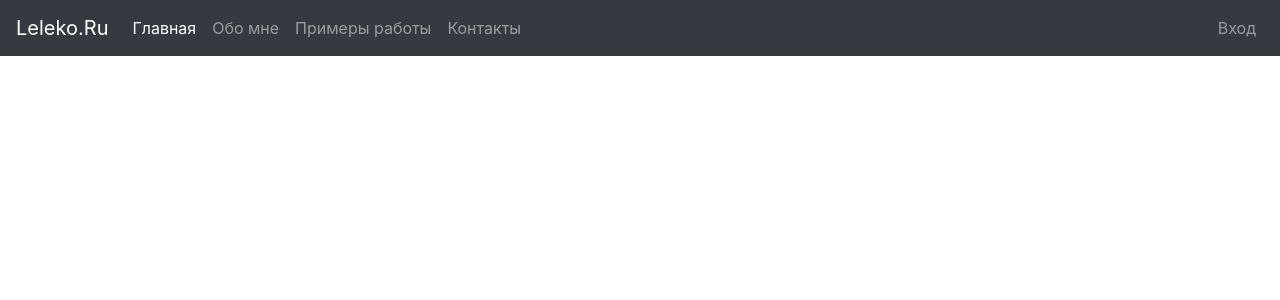
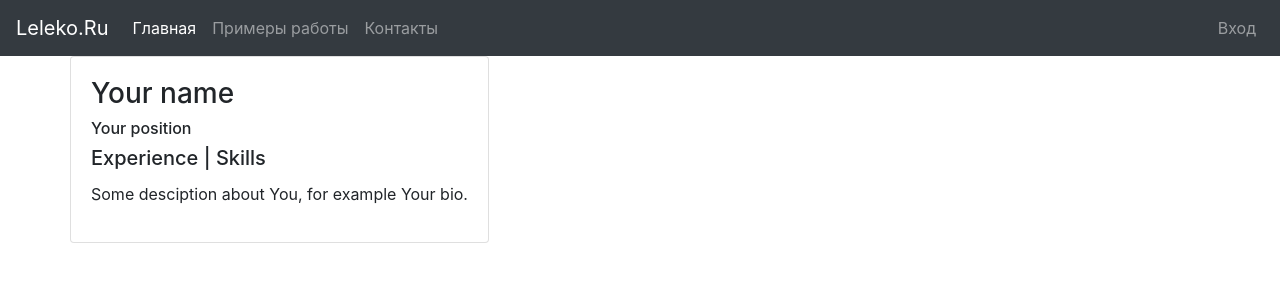
Before and after one commit to sleleko/simpleSite, a Flask app: page / in a window 1280 px wide. Shown: the top 300 px of the page. Run offline with Flask 2, Linux system fonts and the light colour scheme; some libraries are stand-ins or nearby versions.

Commit message:
disable about page

```diff
--- a/app/routes.py
+++ b/app/routes.py
@@ -11,11 +11,6 @@ from werkzeug.urls import url_parse
 # @login_required
 def home():
     return render_template('index.html', title='Главная')
-
-
-@app.route('/about')
-def about():
-    return render_template('about.html', title='Обо мне')
 
 
 @app.route('/contacts')
--- a/app/templates/index.html
+++ b/app/templates/index.html
@@ -18,9 +18,6 @@
                         <ul class="navbar-nav mr-auto">
                             <li class="nav-item active">
                                 <a class="nav-link" href="{{ url_for('home') }}">Главная</a>
-                            </li>
-                            <li class="nav-item">
-                                <a class="nav-link" href="{{ url_for('about') }}">Обо мне</a>
                             </li>
                             <li class="nav-item">
                                 <a class="nav-link" href="{{ url_for('portfolio') }}">Примеры работы</a>
@@ -68,6 +65,14 @@
                 </div>
 
                 {% block app_content %}
+                    <div class="card d-flex align-items-center">
+                        <div class="card-body">
+                            <h3>Your name</h3>
+                            <h6>Your position</h6>
+                            <h5 class="card-title">Experience | Skills</h5>
+                            <p>Some desciption about You, for example Your bio.</p>
+                        </div>
+                    </div>
                 {% endblock %}
             </div>
         </div>
```
